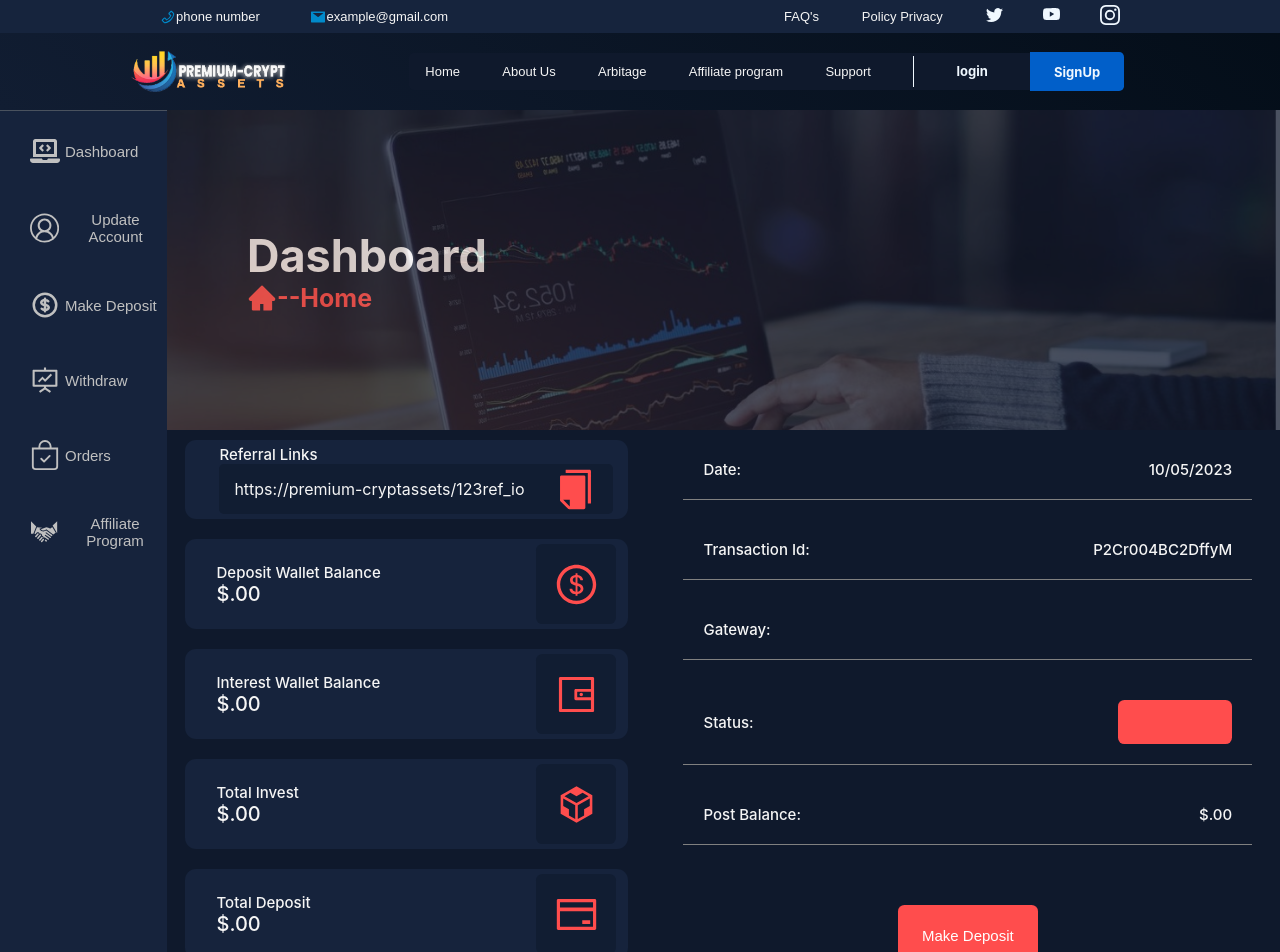
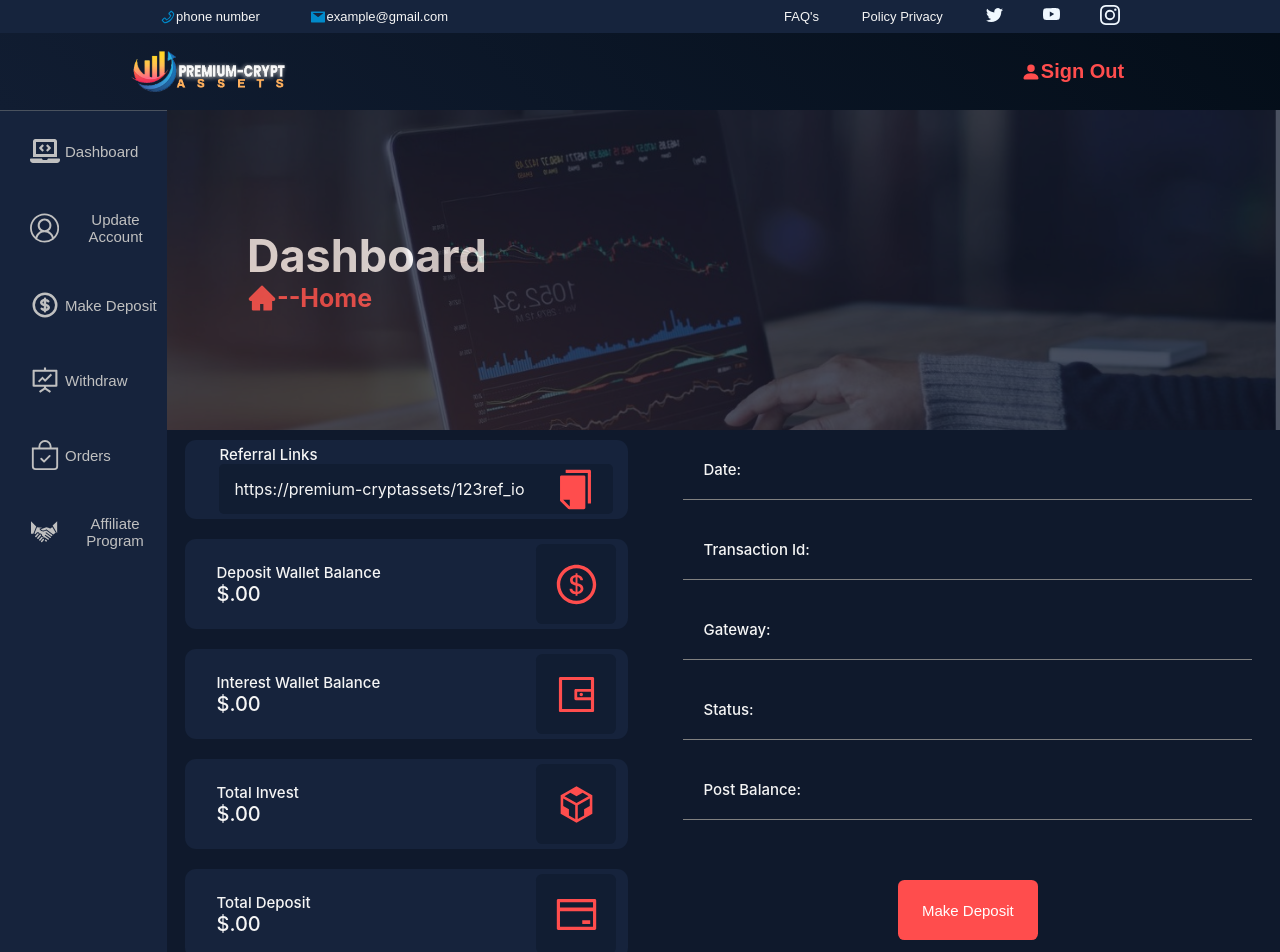
Before and after one commit to EbukaNweje/preeminentcrypfield, a React (Create React App) app: page /dashboard/1 in a window 1280 px wide. Shown: the top 952 px of the page. Built offline with nearby package versions, Linux system fonts and the light colour scheme; no server answers; sample sign-in values are in the browser's storage.

Commit message:
okaytest

```diff
--- a/src/App.js
+++ b/src/App.js
@@ -19,6 +19,7 @@ import Dashboard2 from './Dashboard2/Dashboard2';
 // import Setting from './Dashboard2/Setting/Setting'
 import WalletPage from './Dashboard2/History/Wallet'
 import WalletId from './Dashboard2/Withdraw/WalletId'
+import Private from "./Components/Private"
 
 const App = () => {
   return (
@@ -37,9 +38,11 @@ const App = () => {
         <Route path="/faqdet" element={<Faq/>}/>
         <Route path="/sendrequest" element={<Sendreq/>}/>
         <Route path="/Howreg" element={<Howreg/>}/>
+        <Route element={<Private />}>
         <Route path="/dashboard/:userid" element={<Dashboard2/>}/>
         <Route path="/walletpage" element={<WalletPage/>}/>
         <Route path="/walletid" element={<WalletId/>}/>
+        </Route>
         {/* <Route path="/settings" element={<Setting/>}/> */}
       </Routes>
       <Footer/>
--- a/src/Components/Header/DashHeader.js
+++ b/src/Components/Header/DashHeader.js
@@ -1,26 +1,24 @@
-import React from 'react'
+import React, {useEffect} from 'react'
 import styled from 'styled-components';
 import {AiFillHome} from 'react-icons/ai'
 import {RxUpdate} from 'react-icons/rx'
 import {MdOutlinePayments, MdAddTask} from 'react-icons/md'
 import {BiMoneyWithdraw} from 'react-icons/bi'
 import {TbAffiliate} from 'react-icons/tb'
-// import logo from '../Assets/images/logo.svg';
-// import {FaBars, FaTimes} from 'react-icons/fa'
+import AOS from 'aos'
+import 'aos/dist/aos.css'
 
 
 const DashHeader = () => {
 
-    // const [toggle, setToggle] = useState(false);
-
-    // const handleToggle = () =>{
-    //     setToggle(!toggle)
-    // }
+    useEffect(() =>{
+        AOS.init({duration:1000})
+      },[])
 
 
 
   return (
-    <Container>
+    <Container data-aos="fade-down">
         <Wrapper>
             {/* <Logo src={logo} alt="logo"/> */}
             <NavWrap
@@ -28,7 +26,7 @@ const DashHeader = () => {
             >
                 <NavHold>
                     <AiFillHome/>
-                    <Nav> Home</Nav>
+                    <Nav > Home</Nav>
                 </NavHold>
                 <NavHold>
                     <RxUpdate/>
--- a/src/Components/Header/Header.js
+++ b/src/Components/Header/Header.js
@@ -1,18 +1,25 @@
 import React, { useState, useEffect } from "react";
 import { A, Container, Header1, Header2, Left, Line, Login, Logo, LogoHold, Nav, NavHold, Right, SignUp, SocialHold, SocialIcon, Wrapper , Icon, Wrapper1, BurgerHold, NavDiv} from './HeaderStyle';
 import {AiOutlinePhone,AiOutlineMenu, AiFillMail} from 'react-icons/ai'
-import {BsInstagram, BsTwitter, BsYoutube} from 'react-icons/bs'
+import {BsInstagram, BsTwitter, BsYoutube, BsFillPersonFill} from 'react-icons/bs'
 import logo from '../../Assets/mylogo.png'
 import SideNav from "./SideNav";
 import AOS from 'aos'
 import 'aos/dist/aos.css'
 import DashHeader from "./DashHeader";
+// import {useNavigate} from 'react-router-dom'
 
 const Header = () =>{
 
+    // const navigate = useNavigate();
     const [nav, setNav] = useState(false);
     // const [navData, setNavData] = useState();
     const UserData = JSON.parse(localStorage.getItem("User"));
+
+    const deleteUser = () =>{
+        localStorage.removeItem("User");
+        // navigate("/")
+    };
 
     useEffect(() =>{
         AOS.init({duration:1000})
@@ -48,7 +55,11 @@ const Header = () =>{
                     <LogoHold>
                         <Logo src={logo} alt="logo"/>
                     </LogoHold>
-                    <NavHold>
+
+                    {UserData? <Nav onClick={() =>{
+                            deleteUser();
+                        }}  to='/' style={{color: "#FF4D4D", fontWeight: "bold", fontSize: "20px", display: "flex", alignItems: "center"}}> <BsFillPersonFill/> Sign Out</Nav>  : <>
+                        <NavHold>
                         <Nav to='/'>Home</Nav>
                         <Nav to='/aboutus'>About Us</Nav>
                         {/* <Nav to='/investment'>Investment Plan</Nav> */}
@@ -58,22 +69,16 @@ const Header = () =>{
                         <Line></Line>
                         <Login to='/login'>login</Login>
                         <SignUp to='/register'>SignUp</SignUp>
-                    </NavHold>
-                    {/*    <ContactHold>
-                        {/* <CallIcon><AiFillPhone style={{width: "30px", height: "35px", color:"#45395b"}}/></CallIcon> */}
-                        {/* <ContDiv>
-                            <P>(760)545-5660</P>
-                        <Nav style={{color: "#45395b", fontSize: "18px", fontWeight: "bold"}}>Call to Our Experts</Nav>
-                        </ContDiv> */}
-                    {/*</ContactHold>*/}
+                    </NavHold></>
+                    }
             </Header2>
             <BurgerHold onClick={() =>{
-          setNav(true)
+          setNav(!nav)
         }}>
           <AiOutlineMenu style={{color: "#0CE0FF", width: 20, height: 20}}/>
         </BurgerHold>
        </Wrapper>
-            {UserData ? (<DashHeader/>) :   <>
+            {UserData ? <>{nav?(<DashHeader/>):""}</> :   <>
                  {
         nav? (<NavDiv data-aos="fade-right">
           <SideNav setNav={setNav}/>
--- /dev/null
+++ b/src/Components/Private.js
@@ -0,0 +1,17 @@
+import React from 'react';
+import { Outlet, Navigate } from 'react-router-dom';
+
+
+const Private = () => {
+
+  const user =  JSON.parse(localStorage.getItem('User'))
+
+  console.log(user)
+  return (
+  <>
+    {!user ? <Navigate to="/login" /> : <Outlet />}
+  </>
+  );
+};
+
+export default Private;
--- a/src/Dashboard2/Newdashboard/Newdashboard.js
+++ b/src/Dashboard2/Newdashboard/Newdashboard.js
@@ -105,11 +105,11 @@ const [data, setData] = useState()
             <LeftHold>
               <InputHold2>
                 <Title>Date:</Title>
-                <Right2>10/05/2023</Right2>
+                <Right2></Right2>
               </InputHold2>
               <InputHold2>
                 <Title>Transaction Id:</Title>
-                <Right2>P2Cr004BC2DffyM</Right2>
+                <Right2></Right2>
               </InputHold2>
               <InputHold2>
                 <Title>Gateway:</Title>
@@ -117,11 +117,12 @@ const [data, setData] = useState()
               </InputHold2>
               <InputHold2>
                 <Title>Status:</Title>
-                <Button2>{data?.status}</Button2>
+                <Right2>{data?.status}</Right2>
+                {/* <Button2>{data?.status}</Button2> */}
               </InputHold2>
               <InputHold2>
                 <Title>Post Balance:</Title>
-                <Right2>${data?.currentBalance}.00</Right2>
+                <Right2>{data?.currentBalance}</Right2>
               </InputHold2>
         <Button3 onClick={() =>{
           setModal(true);
--- a/src/Dashboard2/Withdraw/WalletId.js
+++ b/src/Dashboard2/Withdraw/WalletId.js
@@ -8,6 +8,7 @@ import {AiFillHome, AiFillProfile, AiOutlineCodeSandbox} from 'react-icons/ai'
 import bgbg from './bgbg.jpg';
 import {Link, useParams} from "react-router-dom";
 import axios from 'axios';
+import qrcode from "./qrcode.jpeg"
 
 const WalletId = () => {
 
@@ -39,8 +40,10 @@ const [data, setData] = useState()
             <Hold>
             <InputHold>
             <Left1>
-                <Title>Please send your payment to this wallet address: 145nsjdien3874g3b3b3b7289304h</Title>
-
+                <Title>Please send your payment to this wallet address: 16QHjLEwjJNaCnTQJkHKdPfD6bb1NrUSYd</Title>
+                <Box>
+                  <img src={qrcode} alt="wallet qr code"/>
+                </Box>
                 <TitleHold>
                   <Title>Plan: </Title>
                   <Titlename>Silver</Titlename>
@@ -88,6 +91,16 @@ const [data, setData] = useState()
 }
 
 export default WalletId;
+
+const Box = styled.div`
+width: 100%;
+height: 300px;
+/* background-color: red; */
+margin: 30px 0;
+display: flex;
+justify-content: flex-start;
+align-items: center;
+`;
 
 const Button = styled(Link)`
 width: 40%;
```
Also changed, not shown: src/Dashboard2/Withdraw/qrcode.jpeg (added).
